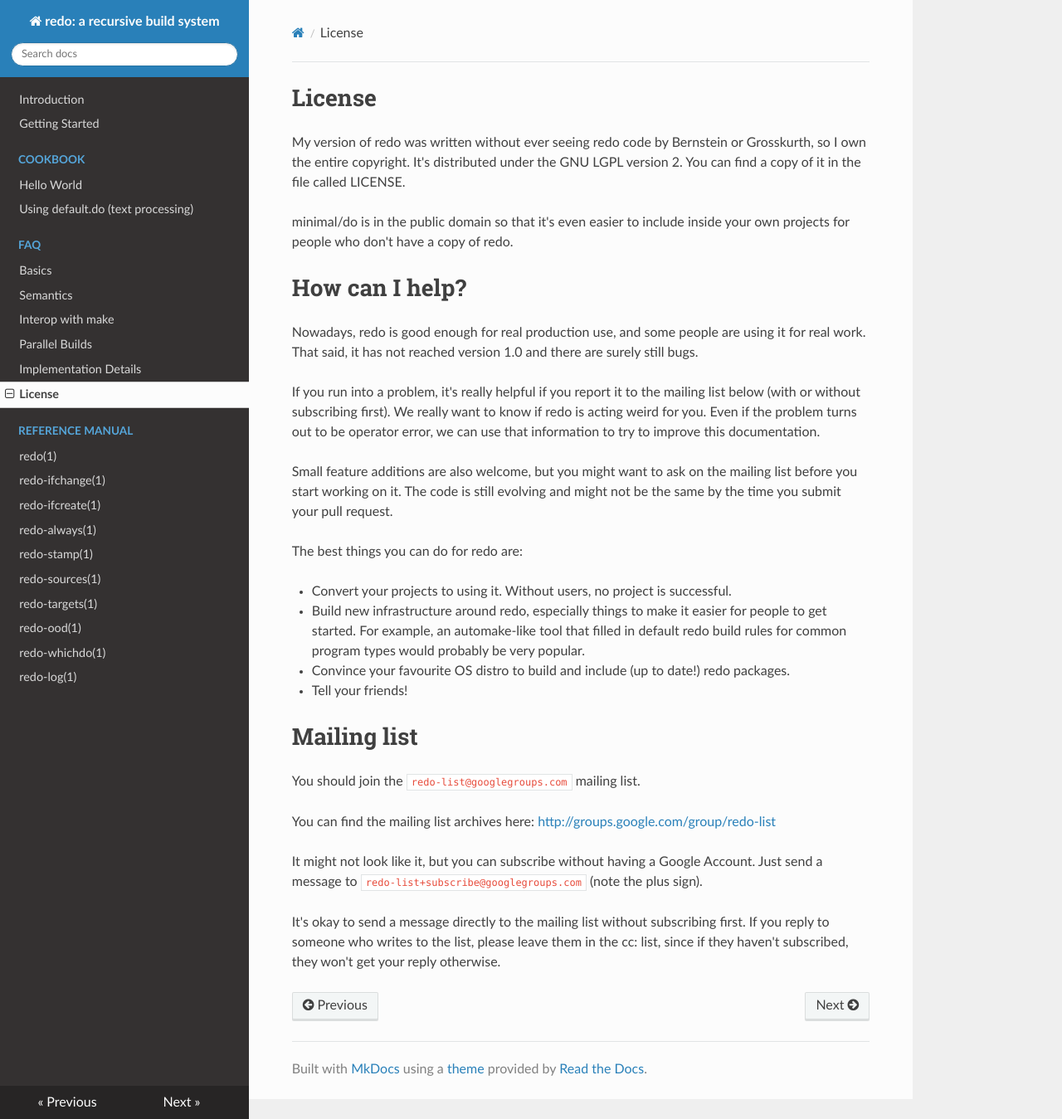
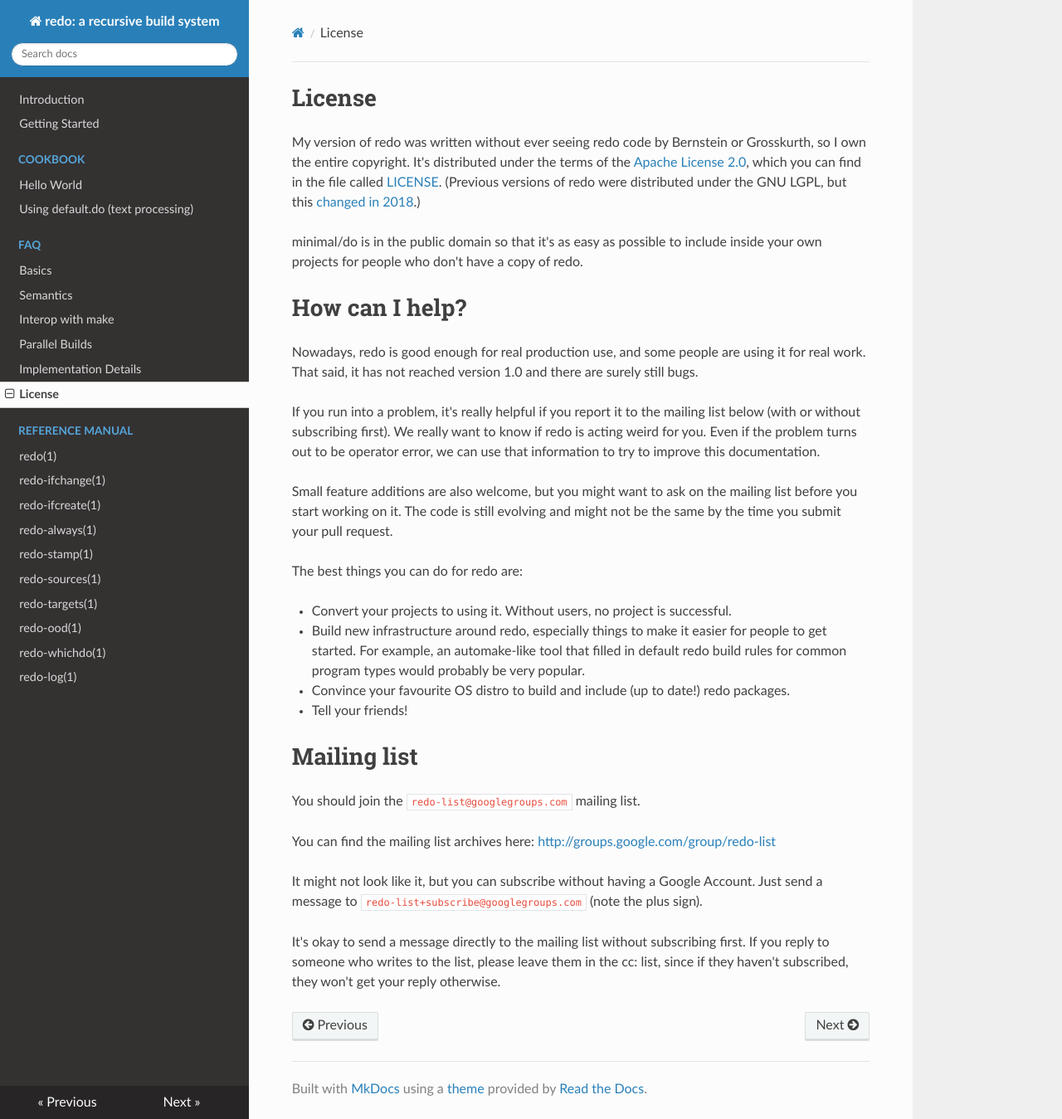
Before and after one commit to apenwarr/redo, an MkDocs documentation site: the page built from Documentation/Contributing.md, in a window 1280 px wide and 1349 px high. Shown: the whole window at 83% size. Built offline with MkDocs 1.6.1, drawn with Linux system fonts in a browser that asks for light colours; nearby versions of some CDN libraries; old or Windows-style settings are respelled for this version of MkDocs.

Commit message:
Change license to Apache 2.0.
Mailing list discussion was here:
https://groups.google.com/forum/#!topic/redo-list/wLMZMxtn4wo

Several more contributors replied to me personally to say that they
don't have a problem with the change (and several consider the change
to be an improvement).

The overwhelming majority of everything in the redo repo was written by
me, so I have the right to change the license unilaterally anyway,
subject to a few rules.  Since the new license actually removes
licensing/usage restrictions for everyone, this should be no problem.

```diff
--- a/Documentation/Contributing.md
+++ b/Documentation/Contributing.md
@@ -1,10 +1,14 @@
 # License
 
 My version of redo was written without ever seeing redo code by Bernstein or
-Grosskurth, so I own the entire copyright.  It's distributed under the GNU
-LGPL version 2.  You can find a copy of it in the file called LICENSE.
+Grosskurth, so I own the entire copyright.  It's distributed under the terms
+of the [Apache License 2.0](https://www.apache.org/licenses/LICENSE-2.0),
+which you can find in the file called
+[LICENSE](https://github.com/apenwarr/redo/tree/master/LICENSE).  (Previous
+versions of redo were distributed under the GNU LGPL, but this [changed in
+2018](https://groups.google.com/forum/#!topic/redo-list/wLMZMxtn4wo).)
 
-minimal/do is in the public domain so that it's even easier
+minimal/do is in the public domain so that it's as easy as possible
 to include inside your own projects for people who don't
 have a copy of redo.
 
```
Also changed, not shown: redo.py (+15 -0 lines), 1 other file.
